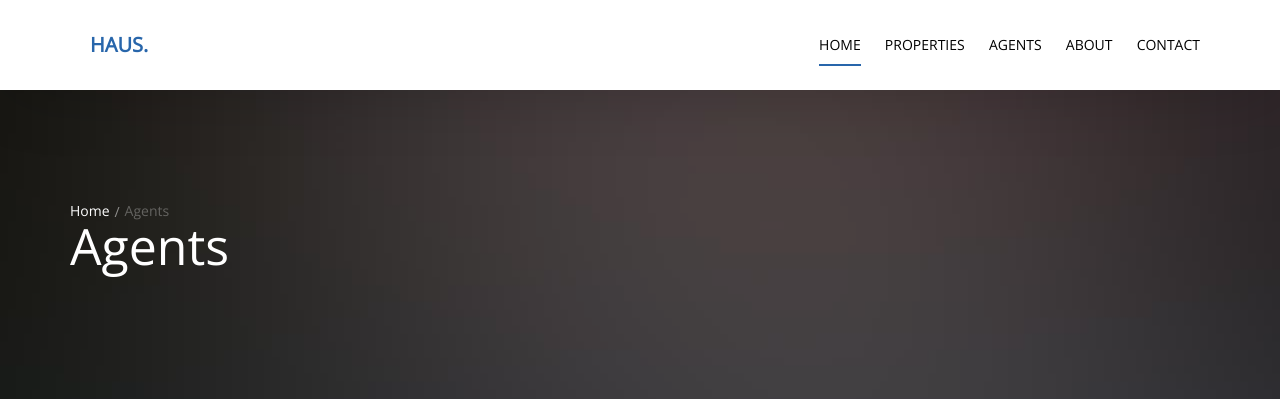
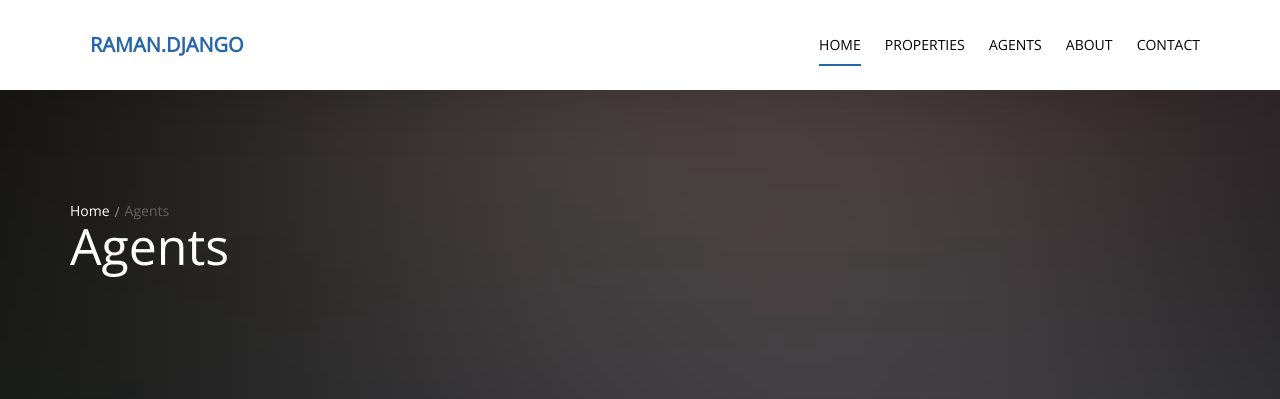
Before and after one commit to ramanmanoharan/django, a Django app: page /agents/ in a window 1280 px wide. Shown: the top 399 px of the page. Run offline with Django 3.2, Linux system fonts and the light colour scheme; data comes from the database, SQL or seed files in the repository; some libraries are stand-ins or nearby versions; some web fonts are replaced.

Commit message:
Third Commit

```diff
--- a/src/project/templates/base.html
+++ b/src/project/templates/base.html
@@ -4,7 +4,7 @@
   <head>
     <meta charset="utf-8">
     <meta name="viewport" content="width=device-width, initial-scale=1">
-    <title>uiCookies:Haus &mdash; Free Bootstrap Theme, Free Responsive Bootstrap Website Template</title>
+    <title>Django Booking &mdash; Hotel Booking</title>
     <meta name="description" content="Free Bootstrap Theme by uicookies.com">
     <meta name="keywords" content="free website templates, free bootstrap themes, free template, free bootstrap, free website template">
 
@@ -26,7 +26,7 @@
 
   <header role="banner" class="probootstrap-header">
     <div class="container">
-        <a href="index.html" class="probootstrap-logo">Haus<span>.</span></a>
+        <a href="index.html" class="probootstrap-logo">Raman<span>.Django</span></a>
 
         <a href="#" class="probootstrap-burger-menu visible-xs" ><i>Menu</i></a>
         <div class="mobile-menu-overlay"></div>
```
